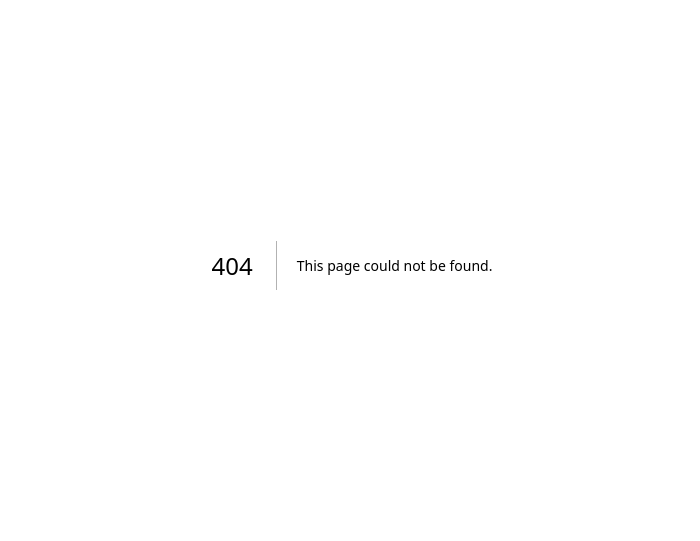
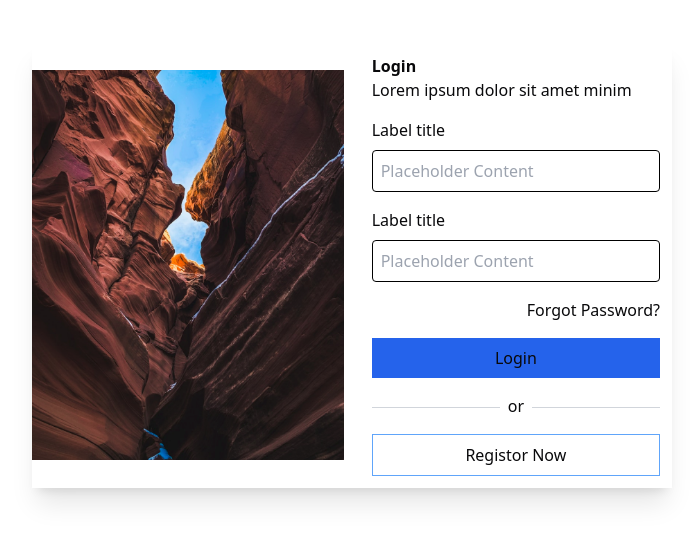
Before and after one commit to anshiq/resumeproject, a Next.js app: page /login in a window 1280 px wide. Before the commit this address had no page. Shown: the part 135-676 px from the top of the page, without its empty margins (288-988 px from the left). Built offline with nearby package versions, Linux system fonts and the light colour scheme.

Commit message:
done only padding remasi

```diff
--- /dev/null
+++ b/app/login/page.tsx
@@ -0,0 +1,58 @@
+import React from "react";
+import Image from "next/image";
+import LgImg from "./assets/login.png";
+
+type Props = {};
+
+function page({}: Props) {
+  return (
+    <div className="flex items-center w-screen h-screen justify-center">
+      <div className="w-1/2 flex flex-row bg-white items-center gap-4 justify-center shadow-xl">
+        <div className="image-lg grow w-1/2">
+          <Image
+            className="w-full "
+            src={LgImg}
+            alt="err"
+            height={500}
+            width={350}
+          />
+        </div>
+        <div className="creds-lg p-3  gap-4 flex w-1/2 justify-start flex-col">
+          <div>
+            <span className="font-bold">Login</span>
+            <br />
+            <span>Lorem ipsum dolor sit amet minim</span>
+          </div>
+          <div className="flex flex-col gap-2">
+            <label className="font-light">Label title</label>
+            <input
+              className="p-2 rounded-sm border border-black"
+              placeholder="Placeholder Content"
+              type="text"
+            />
+          </div>
+
+          <div className="flex flex-col  gap-2">
+            <label className="font-light">Label title</label>
+            <input
+              className="p-2 rounded-sm border border-black"
+              placeholder="Placeholder Content"
+              type="text"
+            />
+          </div>
+
+          <div className="self-end"> Forgot Password?</div>
+          <button className="bg-blue-600 p-2"> Login</button>
+          <div className="self-center flex flex-row gap-2 items-center w-full justify-center">
+            <div className="h-[1px] relative mt-[3px]  grow bg-gray-300"></div>
+            <div className="grow-0"> or</div>
+            <div className="h-[1px] relative mt-[3px]  grow bg-gray-300"></div>
+          </div>
+          <button className="border border-blue-400 p-2"> Registor Now</button>
+        </div>
+      </div>
+    </div>
+  );
+}
+
+export default page;
```
Also changed, not shown: app/login/assets/login.png (added).
